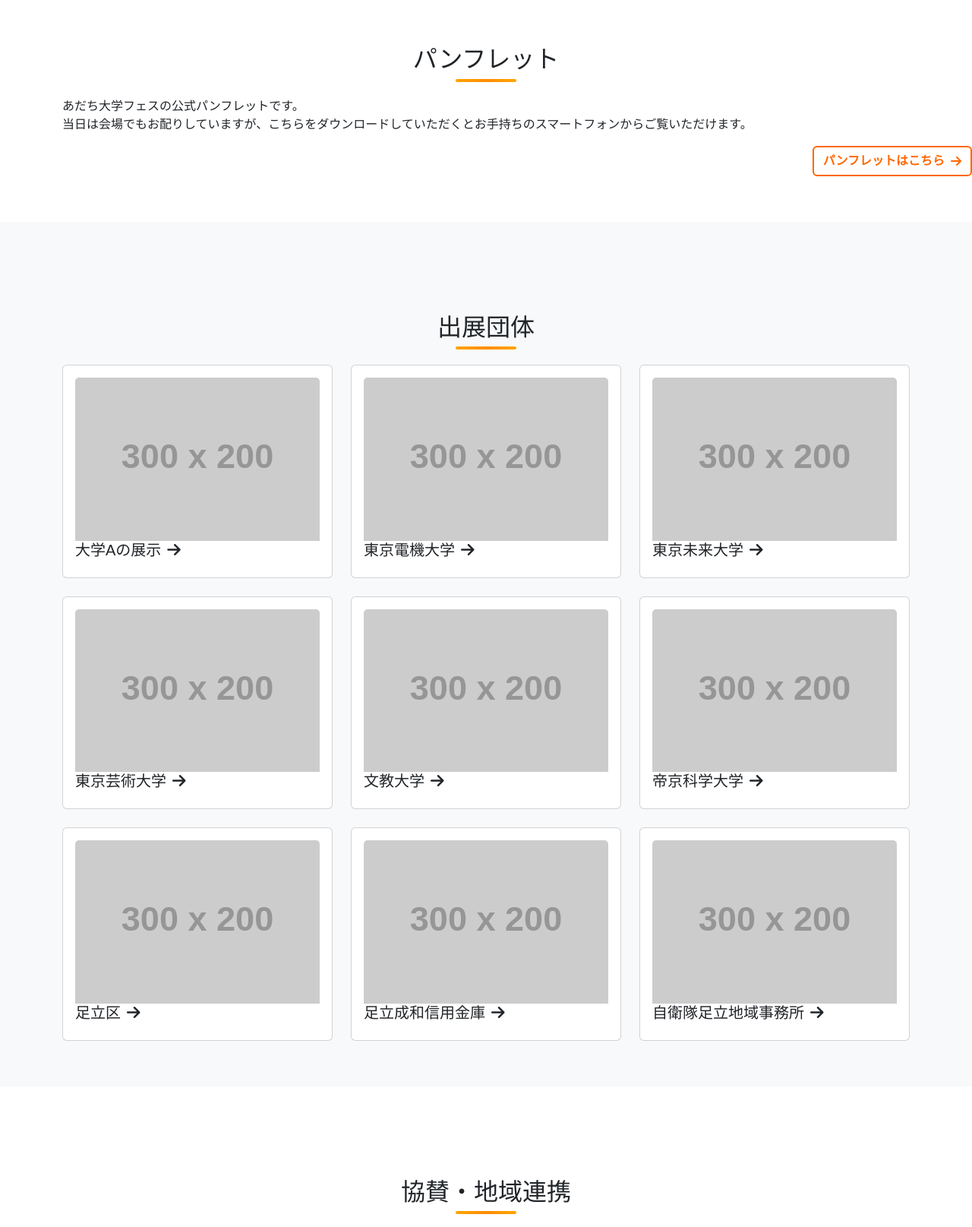
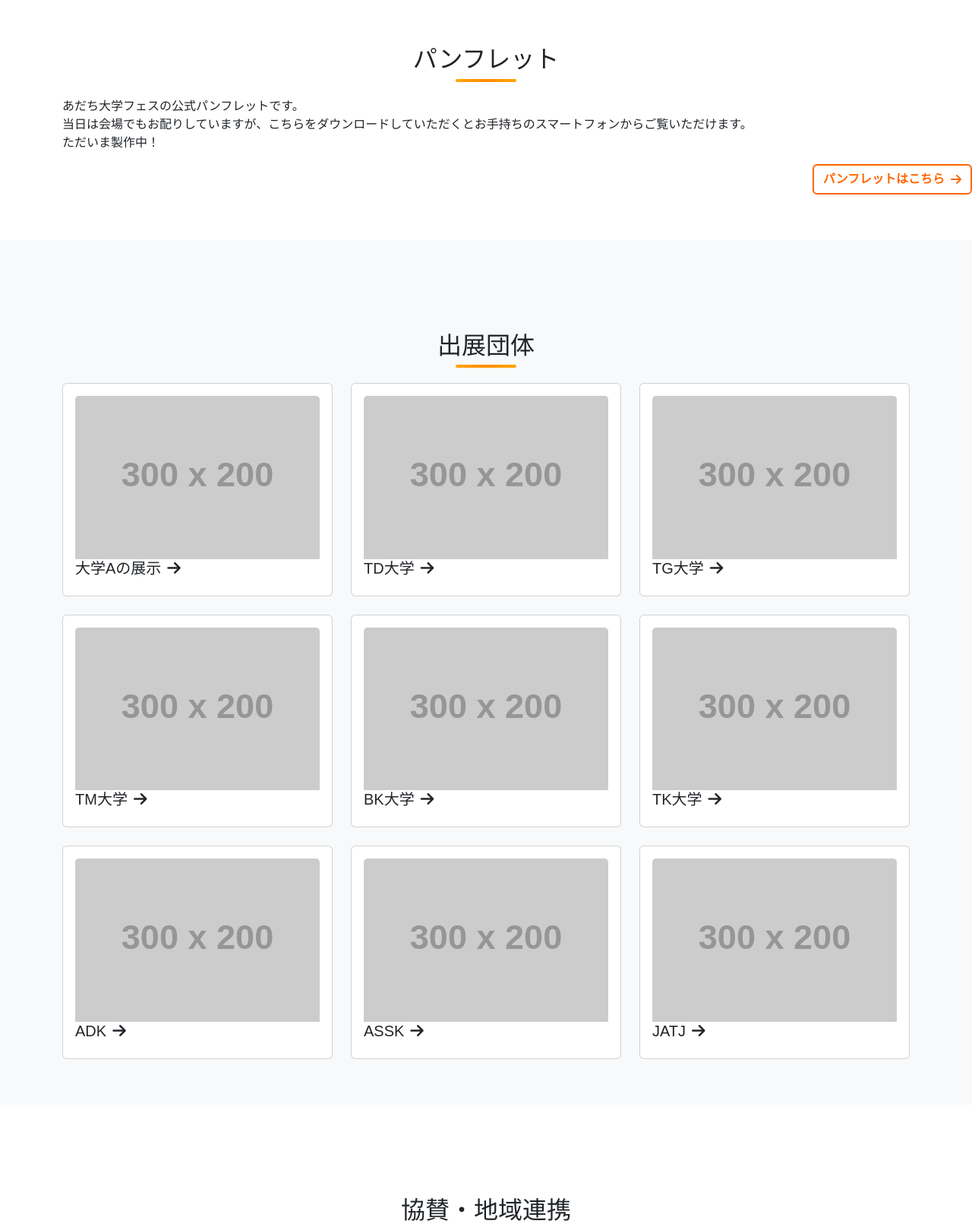
Before and after one commit to tdu-life/Adachi-Daigaku-Fes, a plain HTML site: page index.html in a window 1280 px wide. Shown: the part 1560-3175 px from the top of the page at 76% size. Drawn offline with nearby package versions, Linux system fonts and the light colour scheme; placeholder pictures from the web are drawn by us.

Commit message:
update
文章修正

```diff
--- a/index.html
+++ b/index.html
@@ -55,7 +55,7 @@
                 </li>
                 <li class="mb-2">
                     <small class="text-muted">2025年6月</small><br>
-                    出展団体の募集を開始しました。
+                    出展団体の<a href="youkou.pdf">募集要項</a>を作成中です。
                 </li>
                 <li class="mb-2">
                     <small class="text-muted">2025年8月</small><br>
@@ -71,7 +71,7 @@
         <div class="container">
             <h2>あだち大学フェスとは</h2>
             <p>　あだち大学フェスとは、足立区にある5つの大学が集まって行う合同学園祭です！各大学の有志団体が集まり、学園祭の宣伝やサークルの紹介、子供向けの工作教室などのワークショップなどを企画しています！
-                <br>　さらに、足立区や地元の企業やからの…以下簡単な紹介文
+                <br>
             </p>
             <div class="text-end">
                 <a href="greeting.html" class="btn btn-outline-orange d-inline-flex align-items-center">
@@ -86,7 +86,8 @@
     <section id="panfret" class="section" data-aos="fade-up" data-aos-duration="1000" data-aos-delay="200">
         <div class="container">
             <h2>パンフレット</h2>
-            <p>あだち大学フェスの公式パンフレットです。<br>当日は会場でもお配りしていますが、こちらをダウンロードしていただくとお手持ちのスマートフォンからご覧いただけます。</p>
+            <p>あだち大学フェスの公式パンフレットです。<br>当日は会場でもお配りしていますが、こちらをダウンロードしていただくとお手持ちのスマートフォンからご覧いただけます。
+            <br>ただいま製作中！</p>
         </div>
         <div class="text-end">
             <a href="panfret.pdf" class="btn btn-outline-orange d-inline-flex align-items-center">
@@ -109,49 +110,49 @@
                 <div class="col-6 col-md-4" data-aos="fade-up" data-aos-duration="1000" data-aos-delay="200">
                     <div class="card p-3" data-bs-toggle="modal" data-bs-target="#modal1">
                         <img src="https://placehold.jp/300x200.png" class="card-img-top" alt="大学Aサムネイル">
-                        <h5>東京電機大学<i class="fas fa-arrow-right ms-2"></i></h5>
+                        <h5>TD大学<i class="fas fa-arrow-right ms-2"></i></h5>
                     </div>
                 </div>
                 <div class="col-6 col-md-4" data-aos="fade-up" data-aos-duration="1000" data-aos-delay="200">
                     <div class="card p-3" data-bs-toggle="modal" data-bs-target="#modal1">
                         <img src="https://placehold.jp/300x200.png" class="card-img-top" alt="大学Aサムネイル">
-                        <h5>東京未来大学<i class="fas fa-arrow-right ms-2"></i></h5>
+                        <h5>TG大学<i class="fas fa-arrow-right ms-2"></i></h5>
                     </div>
                 </div>
                 <div class="col-6 col-md-4" data-aos="fade-up" data-aos-duration="1000" data-aos-delay="200">
                     <div class="card p-3" data-bs-toggle="modal" data-bs-target="#modal1">
                         <img src="https://placehold.jp/300x200.png" class="card-img-top" alt="大学Aサムネイル">
-                        <h5>東京芸術大学<i class="fas fa-arrow-right ms-2"></i></h5>
+                        <h5>TM大学<i class="fas fa-arrow-right ms-2"></i></h5>
                     </div>
                 </div>
                 <div class="col-6 col-md-4" data-aos="fade-up" data-aos-duration="1000" data-aos-delay="200">
                     <div class="card p-3" data-bs-toggle="modal" data-bs-target="#modal1">
                         <img src="https://placehold.jp/300x200.png" class="card-img-top" alt="大学Aサムネイル">
-                        <h5>文教大学<i class="fas fa-arrow-right ms-2"></i></h5>
+                        <h5>BK大学<i class="fas fa-arrow-right ms-2"></i></h5>
                     </div>
                 </div>
                 <div class="col-6 col-md-4" data-aos="fade-up" data-aos-duration="1000" data-aos-delay="200">
                     <div class="card p-3" data-bs-toggle="modal" data-bs-target="#modal1">
                         <img src="https://placehold.jp/300x200.png" class="card-img-top" alt="大学Aサムネイル">
-                        <h5>帝京科学大学<i class="fas fa-arrow-right ms-2"></i></h5>
+                        <h5>TK大学<i class="fas fa-arrow-right ms-2"></i></h5>
                     </div>
                 </div>
                 <div class="col-6 col-md-4" data-aos="fade-up" data-aos-duration="1000" data-aos-delay="200">
                     <div class="card p-3" data-bs-toggle="modal" data-bs-target="#modal1">
                         <img src="https://placehold.jp/300x200.png" class="card-img-top" alt="大学Aサムネイル">
-                        <h5>足立区<i class="fas fa-arrow-right ms-2"></i></h5>
+                        <h5>ADK<i class="fas fa-arrow-right ms-2"></i></h5>
                     </div>
                 </div>
                 <div class="col-6 col-md-4" data-aos="fade-up" data-aos-duration="1000" data-aos-delay="200">
                     <div class="card p-3" data-bs-toggle="modal" data-bs-target="#modal1">
                         <img src="https://placehold.jp/300x200.png" class="card-img-top" alt="大学Aサムネイル">
-                        <h5>足立成和信用金庫<i class="fas fa-arrow-right ms-2"></i></h5>
+                        <h5>ASSK<i class="fas fa-arrow-right ms-2"></i></h5>
                     </div>
                 </div>
                 <div class="col-6 col-md-4" data-aos="fade-up" data-aos-duration="1000" data-aos-delay="200">
                     <div class="card p-3" data-bs-toggle="modal" data-bs-target="#modal1">
                         <img src="https://placehold.jp/300x200.png" class="card-img-top" alt="大学Aサムネイル">
-                        <h5>自衛隊足立地域事務所<i class="fas fa-arrow-right ms-2"></i></h5>
+                        <h5>JATJ<i class="fas fa-arrow-right ms-2"></i></h5>
                     </div>
                 </div>
                 <!-- 他の大学や企業もここに追加 -->
@@ -168,7 +169,7 @@
                 </div>
                 <div class="modal-body">
                     <img src="https://placehold.jp/300x200.png" alt="企画画像" class="img-fluid mb-3 rounded">
-                    <p>企画詳細の文章がここに入ります。</p>
+                    <p>企画詳細の文章がここに入ります。どしどしご応募ください</p>
                     <div>URL</div>
                 </div>
             </div>
@@ -220,7 +221,7 @@
                 <!-- 実行委員会情報 -->
                 <div class="col-md-4 mb-3">
                     <h5>あだち大学フェス実行委員会</h5>
-                    <p>〒123-4567 東京都足立区大学通り1-2-3<br>メール:adagakufes@gmail.com<br>電話: 03-1234-5678</p>
+                    <p>〒120-8551　東京都足立区千住旭町5番<br>メール:adagakufes@gmail.com<br>電話:</p>
                 </div>
 
                 <!-- サイトマップ -->
@@ -238,7 +239,7 @@
 
                 <!-- SNSアイコン -->
                 <div class="col-md-4 mb-3">
-                    <h5>公式SNS</h5>
+                    <h5>公式SNS</h5><p>準備中です…</p>
                     <div class="d-flex gap-3">
                         <a href="#" class="text-white fs-4"><i class="fab fa-twitter"></i></a>
                         <a href="#" class="text-white fs-4"><i class="fab fa-instagram"></i></a>
```
Also changed, not shown: access.html (+7 -6 lines), feedback.html (+2 -2 lines), greeting.html (+3 -3 lines).
